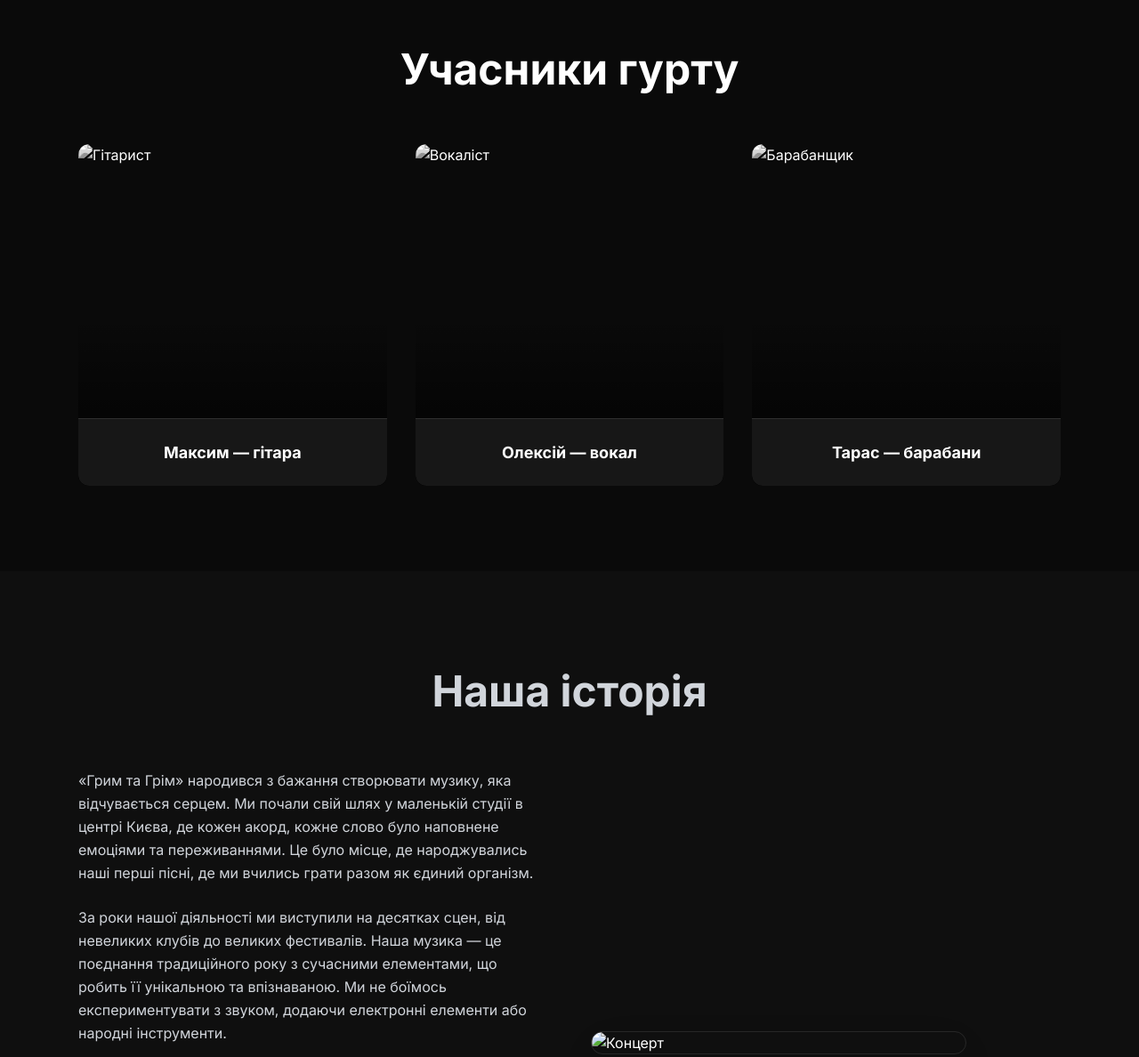
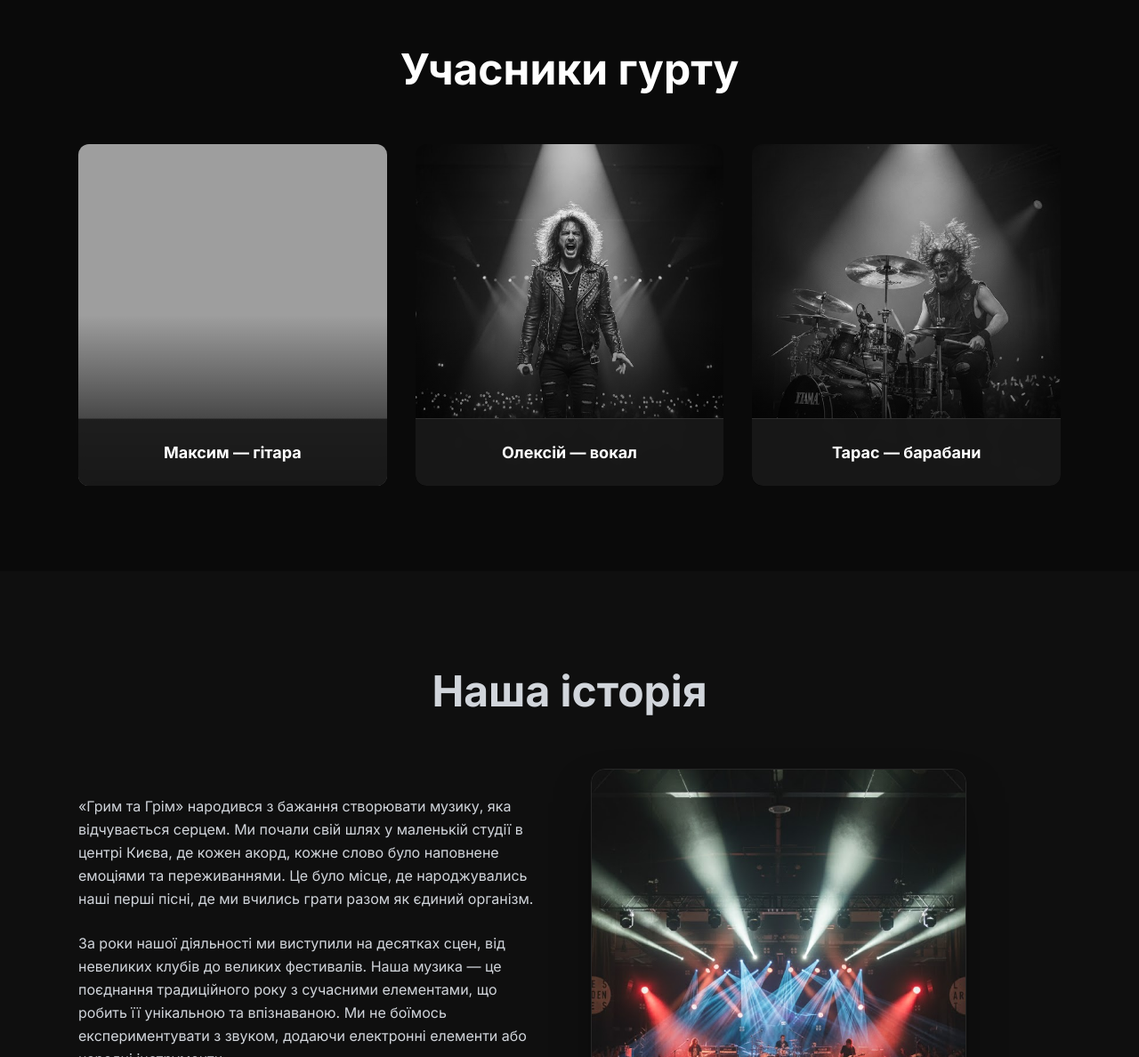
Before and after one commit to Andrew1256/landing, a website: page index.html in a window 1280 px wide. Shown: the part 1612-2800 px from the top of the page at 89% size. Drawn offline with Linux system fonts and the light colour scheme; the site is published under a folder, as on GitHub Pages, so addresses that start at the root find nothing.

Commit message:
fix ref on image

```diff
--- a/index.html
+++ b/index.html
@@ -4,7 +4,7 @@
     <meta charset="UTF-8">
     <meta content="width=device-width, initial-scale=1.0" name="viewport">
     <title>Гурт «Грим та Грім»</title>
-    <link href="/public/Logo.png" rel="icon">
+    <link href="./public/Logo.png" rel="icon">
     <link href="https://fonts.googleapis.com/css2?family=Inter:wght@300;400;500;600;700;800&display=swap"
           rel="stylesheet">
     <link href="style.css" rel="stylesheet">
@@ -30,7 +30,7 @@
 
 <!-- Hero Section -->
 <section class="hero"
-         style="background-image: url('/public/concert.png');">
+         style="background-image: url('./public/concert.png');">
     <div class="hero-overlay"></div>
 
     <div class="hero-content">
@@ -119,7 +119,7 @@
             <div class="member-card">
                 <img alt="Гітарист"
                      class="member-img"
-                     src="/public/singer_1.png">
+                     src="./public/singer_1.png">
                 <div class="member-overlay"></div>
                 <div class="member-info">
                     <h3 class="member-name">Максим — гітара</h3>
@@ -130,7 +130,7 @@
             <div class="member-card">
                 <img alt="Вокаліст"
                      class="member-img"
-                     src="/public/singer_2.png">
+                     src="./public/singer_2.png">
                 <div class="member-overlay"></div>
                 <div class="member-info">
                     <h3 class="member-name">Олексій — вокал</h3>
@@ -141,7 +141,7 @@
             <div class="member-card">
                 <img alt="Барабанщик"
                      class="member-img"
-                     src="/public/singer_3.png">
+                     src="./public/singer_3.png">
                 <div class="member-overlay"></div>
                 <div class="member-info">
                     <h3 class="member-name">Тарас — барабани</h3>
@@ -186,7 +186,7 @@
             <div class="history-img-container">
                 <img alt="Концерт"
                      class="history-img"
-                     src="/public/concert.png">
+                     src="./public/concert.png">
             </div>
         </div>
     </div>
```
